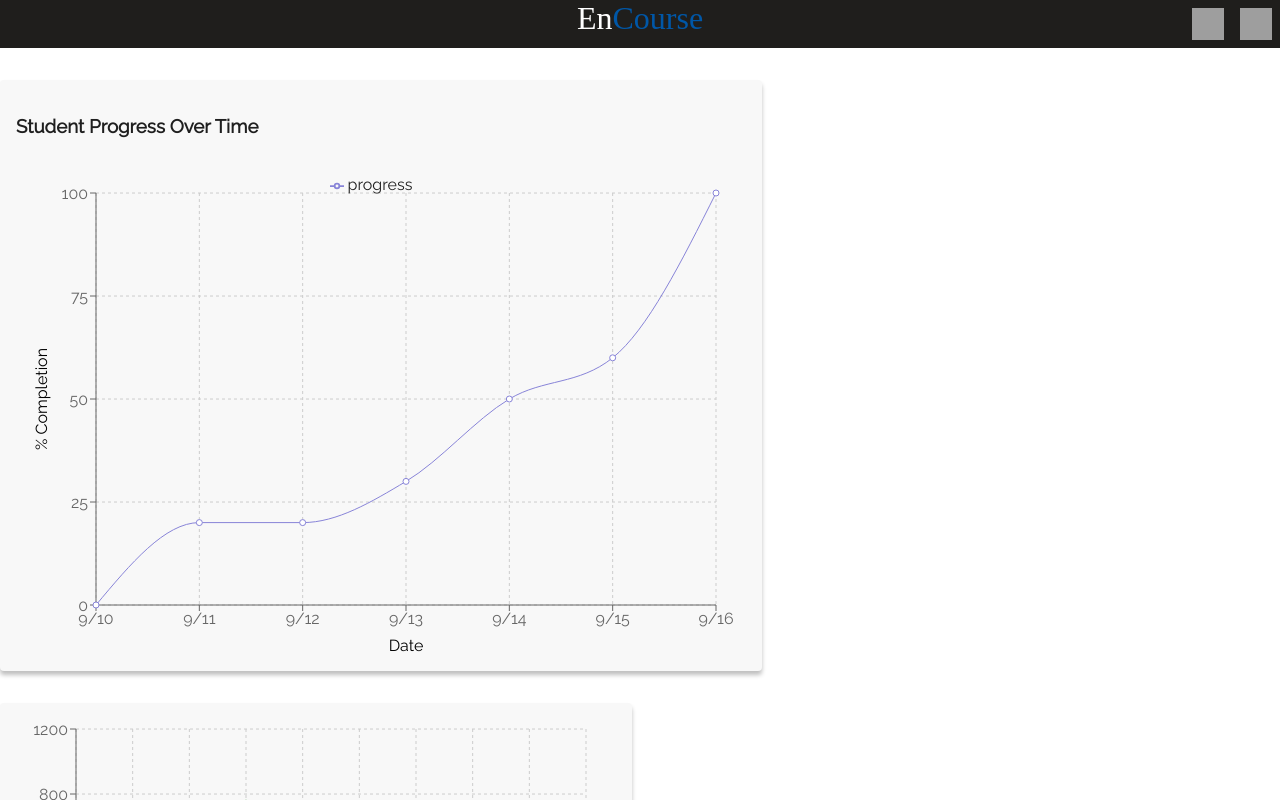
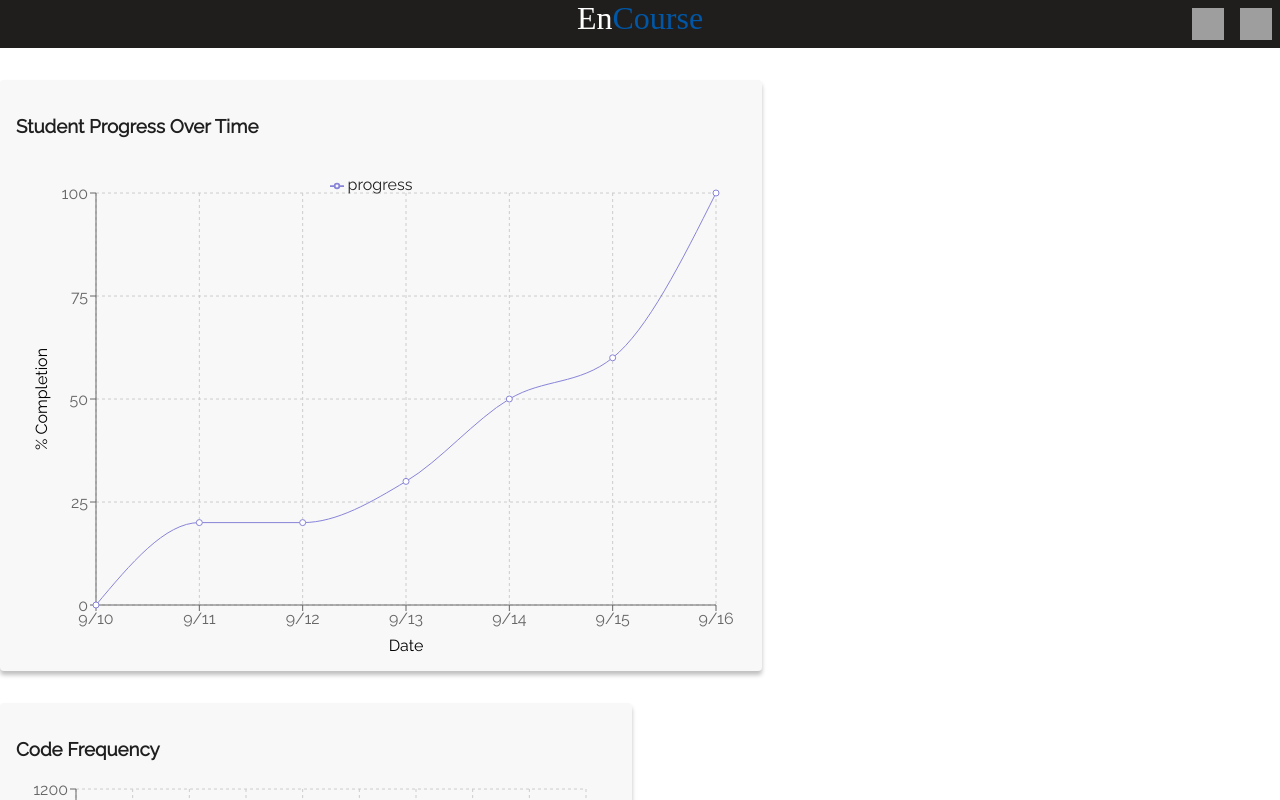
Before and after one commit to Maxattax97/encourse, a React (Create React App) app in the folder client/: page /student in a window 1280 px wide. Built offline with nearby package versions, Linux system fonts and the light colour scheme; grey boxes are pictures that could not be loaded; a web font is replaced by a local one.

Commit message:
Add title to code changes chart

```diff
--- a/client/src/components/charts/CodeChangesChart.js
+++ b/client/src/components/charts/CodeChangesChart.js
@@ -30,6 +30,7 @@ class CodeChangesChart extends Component {
 
         return (
             <div classname="chart-container">
+                <h3 className="chart-title">Code Frequency</h3>
                 <AreaChart width={width} height={height} data={data} margin={{top: 10, right: 30, left: 0, bottom: 0}}>
                     <CartesianGrid strokeDasharray="3 3"/>
                     <XAxis dataKey="dateStr"/>
```
